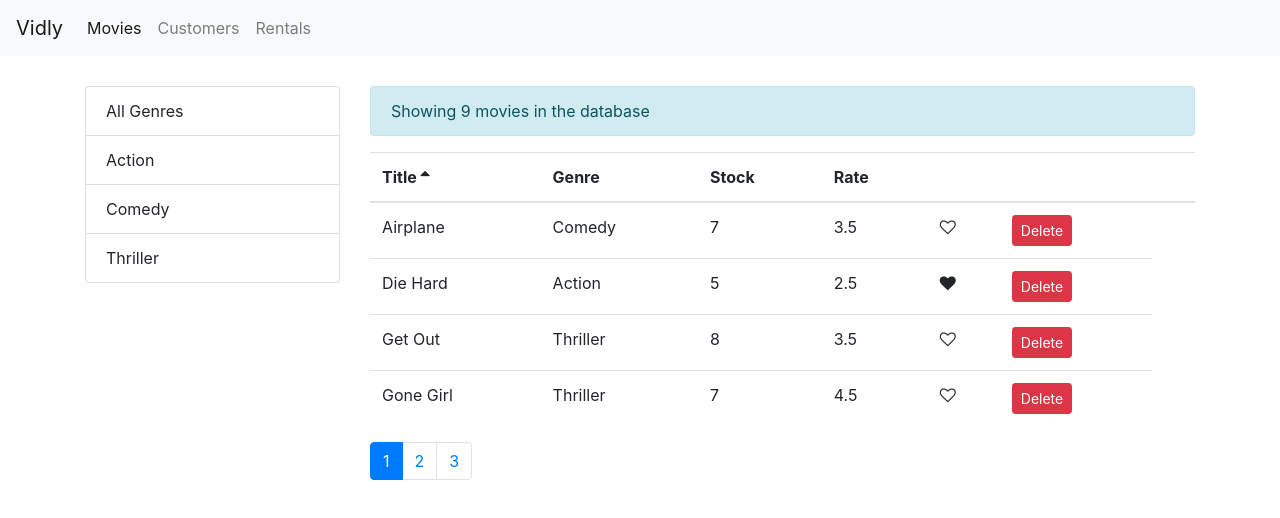
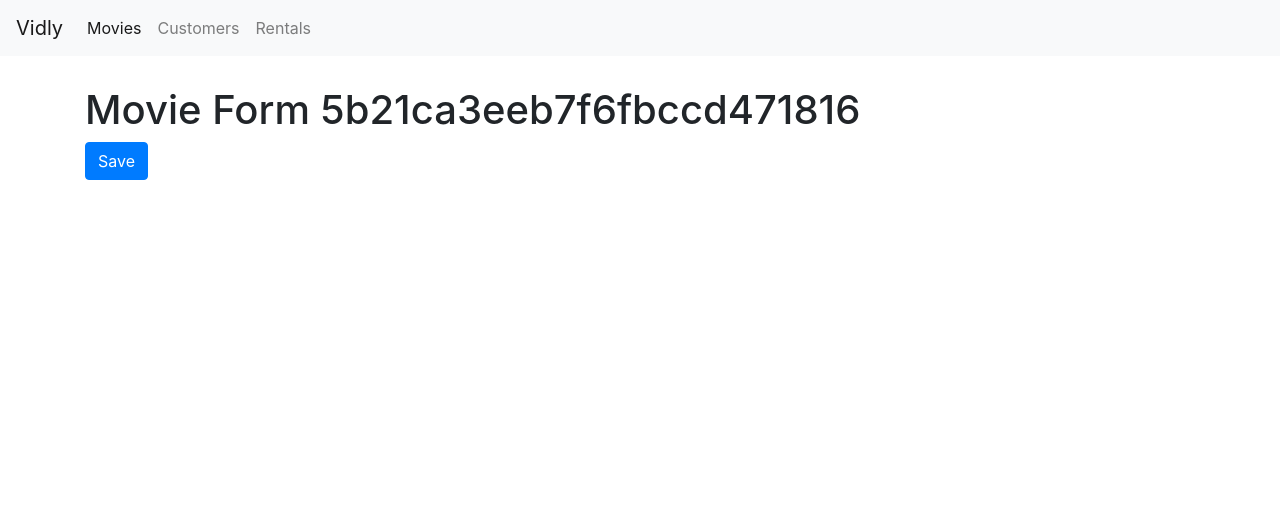
Before and after one commit to rand-singh/vidly, a React (Create React App) app: page /movies/5b21ca3eeb7f6fbccd471816 in a window 1280 px wide. Shown: the top 518 px of the page. Built offline with nearby package versions, Linux system fonts and the light colour scheme.

Commit message:
Link each move to movieForm component

```diff
--- a/src/App.js
+++ b/src/App.js
@@ -1,6 +1,7 @@
 import React, { Component } from "react";
 import { Route, Redirect, Switch } from "react-router-dom";
 import Movies from "./components/movies";
+import MovieForm from "./components/movieForm";
 import Customers from "./components/customers";
 import Rentals from "./components/rentals";
 import NotFound from "./components/notFound";
@@ -14,6 +15,7 @@
         <NavBar />
         <main role="main" className="container">
           <Switch>
+            <Route path="/movies/:id" component={MovieForm} />
             <Route path="/movies" component={Movies} />
             <Route path="/customers" component={Customers} />
             <Route path="/rentals" component={Rentals} />
--- a/src/components/movieForm.jsx
+++ b/src/components/movieForm.jsx
@@ -1,7 +1,17 @@
 import React from "react";
 
-const MovieForm = () => {
-  return <h1>Movie Form</h1>;
+const MovieForm = ({ match, history }) => {
+  return (
+    <div>
+      <h1>Movie Form {match.params.id} </h1>
+      <button
+        className="btn btn-primary"
+        onClick={() => history.push("/movies")}
+      >
+        Save
+      </button>
+    </div>
+  );
 };
 
 export default MovieForm;
--- a/src/components/moviesTable.jsx
+++ b/src/components/moviesTable.jsx
@@ -1,10 +1,15 @@
 import React, { Component } from "react";
+import { Link } from "react-router-dom";
 import Table from "./common/table";
 import Like from "./common/like";
 
 class MoviesTable extends Component {
   columns = [
-    { path: "title", label: "Title" },
+    {
+      path: "title",
+      label: "Title",
+      content: movie => <Link to={`/movies/${movie._id}`}>{movie.title}</Link>
+    },
     { path: "genre.name", label: "Genre" },
     { path: "numberInStock", label: "Stock" },
     { path: "dailyRentalRate", label: "Rate" },
```
